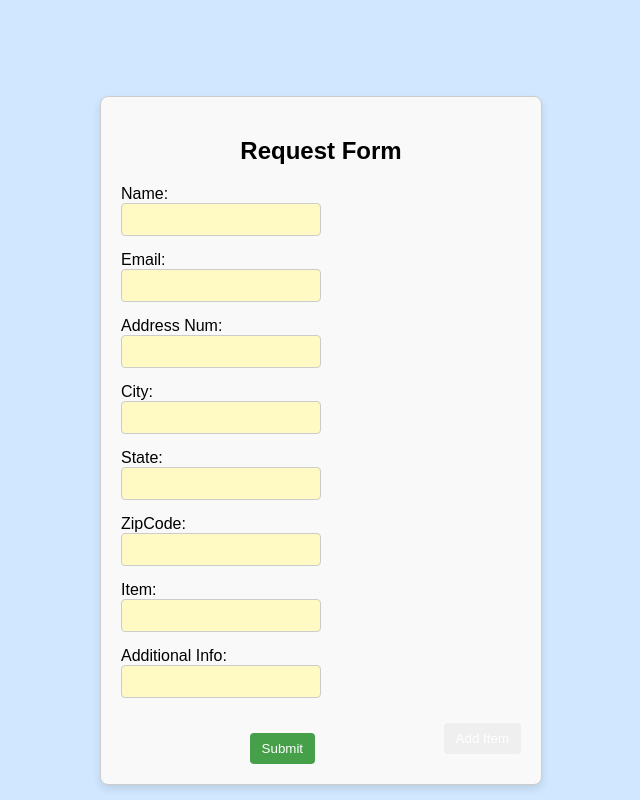
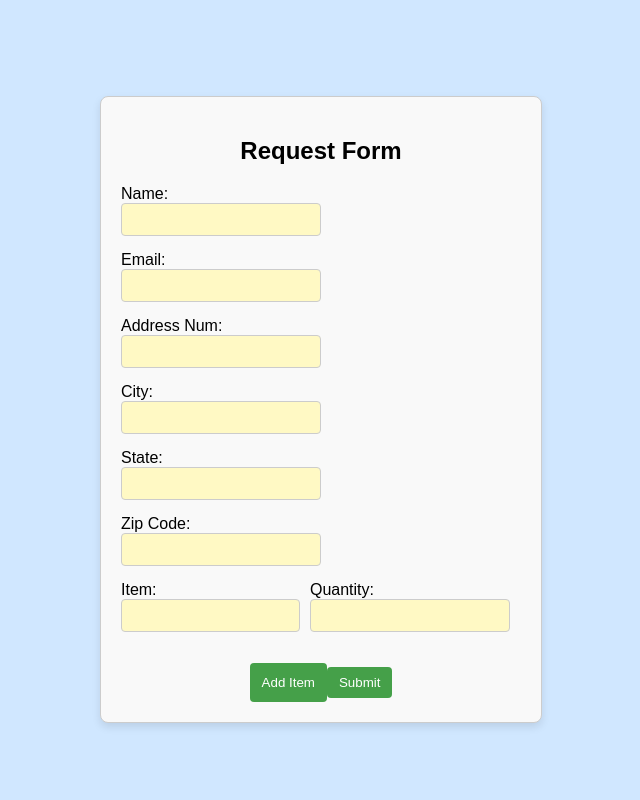
Before and after one commit to prott40/GreenBean, a React (Create React App) app: page / in a window 1280 px wide. Shown: the whole page, without its empty margins (319-959 px from the left). Built offline with nearby package versions, Linux system fonts and the light colour scheme.

Commit message:
custom page with code for deployment 7

```diff
--- a/src/Form.css
+++ b/src/Form.css
@@ -45,10 +45,13 @@ input {
   background-color: #fff9c4;
 }
 .add-field-button {
+  position: sticky;
+  bottom: 0;
+  background-color: #45a049; /* Optional: Background to ensure visibility */
   margin-top: 10px;
-  float: right; /* Aligns the button to the right */
-  padding: 8px 12px;
-  background-color: ##0b7dd;
+  /*float: right; /* Aligns the button to the right */
+  padding: 12px 12px;
+  /*background-color: ##0b7dd;*/
   color: white;
   border: none;
   border-radius: 4px;
@@ -70,5 +73,5 @@ input {
 }
 
 .submit-button:hover {
-  background-color:#45a049 ;
+  background-color:#0b7dda ;
 }
--- a/src/Form.js
+++ b/src/Form.js
@@ -54,28 +54,28 @@ export default function Form() {
 
         <div className="form-field">
           <label>
-            ZipCode:
-            <input type="text" name="name" />
-          </label>
-        </div>
-
-        <div className="form-field">
-          <label>
-            Item:
+            Zip Code:
             <input type="text" name="name" />
           </label>
         </div>
         {fields.map((field) => (
           <div key={field.id} className="form-field">
             <label>
-              Additional Info:
+            Item:
+            <input type="text" name="name"
+            value={field.value}
+            onChange={(e) => handleInputChange(field.id, e)}
+            />
+          </label>
+          <label>
+              Quantity:
               <input
                 type="text"
                 value={field.value}
                 onChange={(e) => handleInputChange(field.id, e)}
               />
             </label>
-          </div>
+        </div>
         ))}
 
         <button type="button" onClick={addField} className="add-field-button">
```
